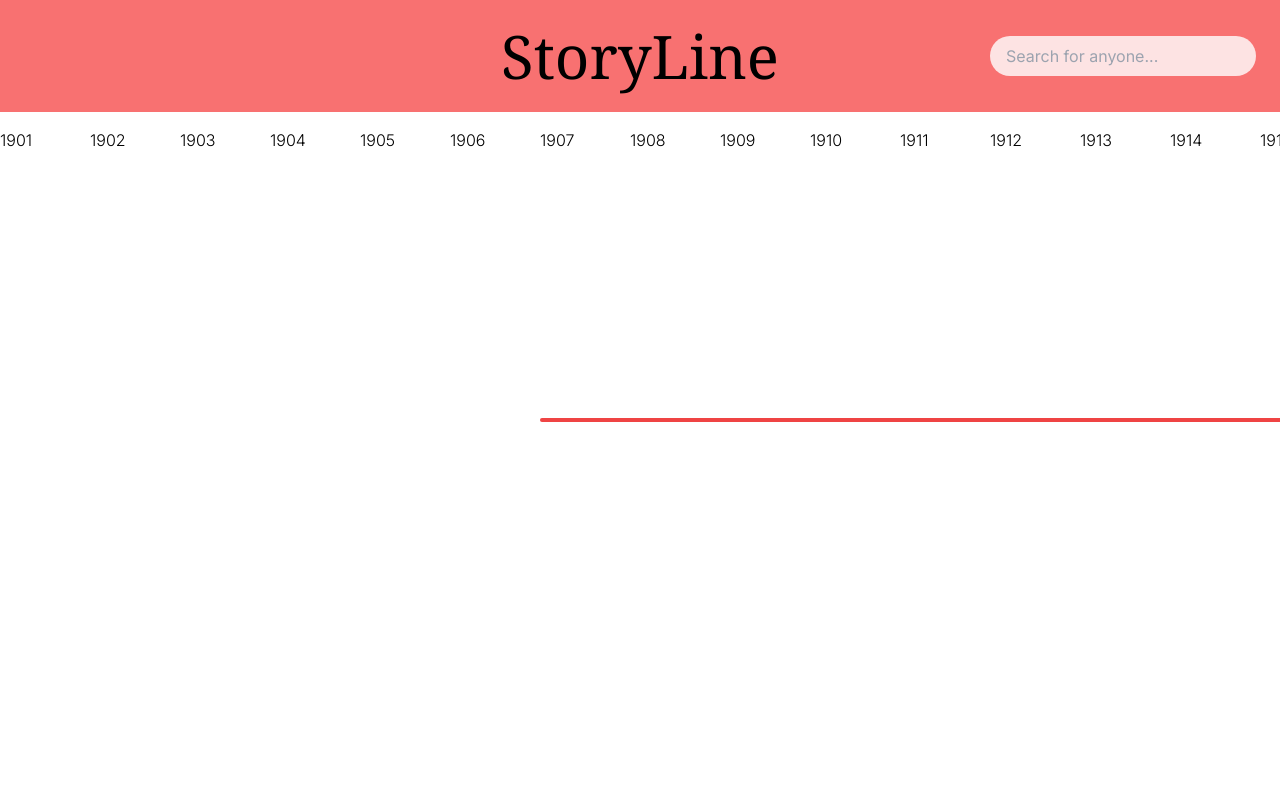
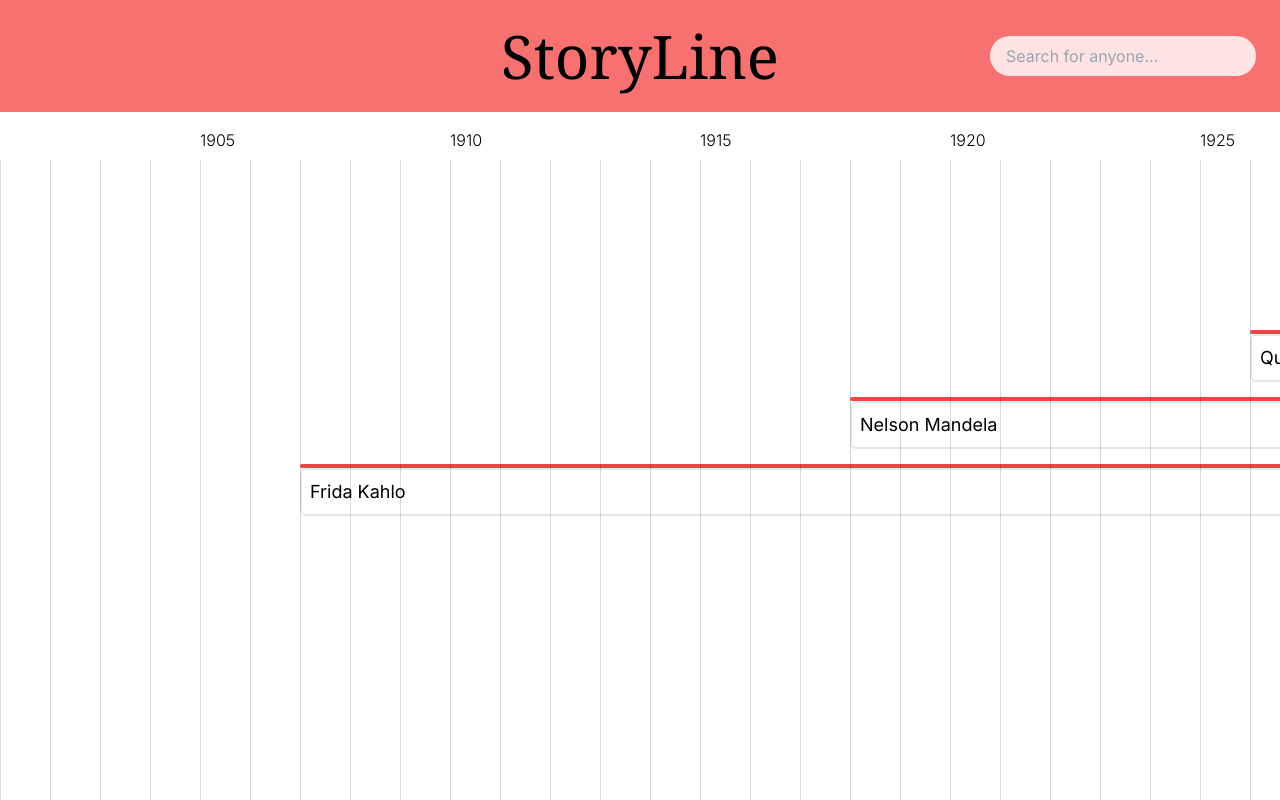
Before and after one commit to WattWozy/StoryLine, a Next.js app in the folder client/: page / in a window 1280 px wide. Built offline with nearby package versions, Linux system fonts and the light colour scheme.

Commit message:
lines, names, only display every 5th year

```diff
--- a/client/src/app/page.tsx
+++ b/client/src/app/page.tsx
@@ -24,6 +24,7 @@ const persons: Person[] = [
 ];
 
 const testPersons: Person[] = [
+  { name: "Alfred Hitchcock", birth: 2012, death: 2020 },
   { name: "Will Smith", birth: 1968, death: null },
   { name: "Queen Elizabeth II", birth: 1926, death: 2022 },
   { name: "Nelson Mandela", birth: 1918, death: 2013 },
--- a/client/src/components/core/GridTimeLine.tsx
+++ b/client/src/components/core/GridTimeLine.tsx
@@ -26,14 +26,14 @@ const renderPerson = (
         gridColumnStart: colStart,
         gridColumnEnd: colEnd,
       }}
-      className="h-10"
+      className="h-10 group"
     >
       <div
         className={
           "w-full border-t-4 border-red-500 rounded-r-full rounded-l-full"
         }
       ></div>
-      <div className="whitespace-nowrap border-2 border-gray-200 rounded-md p-2 bg-white text-black text-lg opacity-0 group-hover:opacity-100 transition-opacity duration-300 z-10">
+      <div className="whitespace-nowrap border-2 border-gray-200 rounded-md p-2 bg-white text-black text-lg transition-opacity duration-300 z-10">
         {person.name}
       </div>
     </div>
@@ -58,13 +58,16 @@ const Timeline2: React.FC<TimeLineProps> = ({ persons }) => {
     <div
       style={{
         display: "grid",
-        gridTemplateColumns: `repeat(${columns}, minmax(90px, 1fr)`,
+        gridTemplateColumns: `repeat(${columns}, minmax(50px, 1fr)`,
       }}
       className="overflow-x-auto bg-white h-screen pt-32"
     >
       {years.map((year) => (
-        <div className="text-6 font-light" key={year}>
-          {year}
+        <div key={year} className="h-10 ">
+          <div className="text-6 font-light overflow-visible h-8">
+            {year % 5 === 0 || year === currentYear ? year : ''}
+          </div>
+          <div className="h-screen w-px bg-black opacity-15"></div>
         </div>
       ))}
 
```
